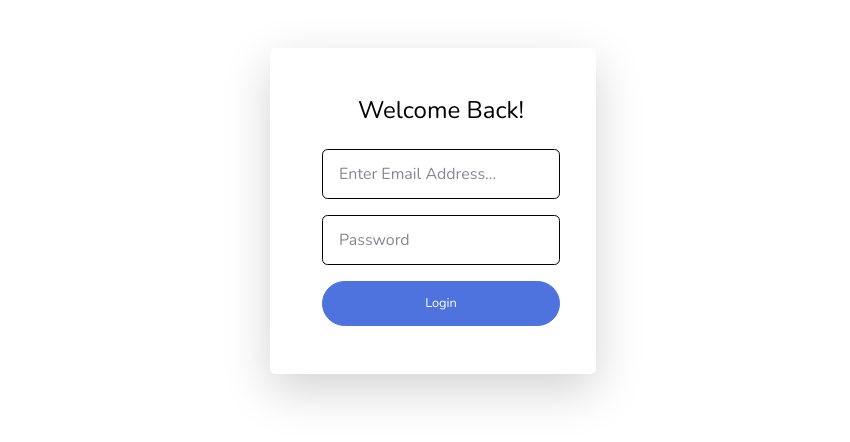
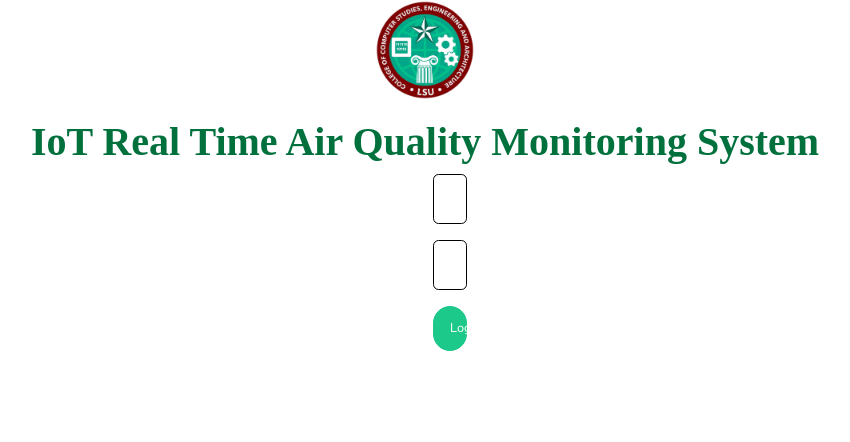
Before and after one commit to K34NTA/airQuality, a PHP site: page /airQuality/login/index.php in a window 1280 px wide. Shown: the top 442 px of the page, without its empty margins (215-1065 px from the left). Run offline with PHP 8.4, Linux system fonts and the light colour scheme; a stand-in replaces the project's code that opens the database connection; some libraries are stand-ins or nearby versions.

Commit message:
updating the css template

```diff
--- a/login/index.php
+++ b/login/index.php
@@ -26,16 +26,23 @@
     <div class="">
 
         <!-- Outer Row -->
-        <div class="row justify-content-center">
-                <div class="card o-hidden border-0 shadow-lg my-5">
+        <div class=" justify-content-center">
+            <div class="image-container" style="background-color:white;  width: 100%; height: 70px; ">
+                <center>
+                <img src="../assets/img/ccsea.png" alt="invoice" width="auto" height="100px" >
+                </center>
+            </div>
+                <div class="">
                     <div class="card-body p-0">
                         <!-- Nested Row within Card Body -->
-                        <div class="row">
+                        <div class="">
                                 <div class="p-5">
                                     <div class="text-center">
-                                        <h1 class="h4 text-gray-900 mb-4">Welcome Back!</h1>
+                                        <h1 style="color:#00703C;">
+                                            <strong style="font-family: none;">IoT Real Time Air Quality Monitoring System</strong>
+                                        </h1>
                                     </div>
-                                    <form class="user" action="logincode.php" method="POST">
+                                    <form class="user" action="logincode.php" method="POST" style="padding-left: 600px;padding-right: 600px;">
                                         <div class="form-group">
                                             <input type="email" class="form-control form-control-user" name="email" id="exampleInputEmail" aria-describedby="emailHelp" placeholder="Enter Email Address...">
                                         </div>
@@ -48,7 +55,7 @@
                                                 <label class="custom-control-label" for="customCheck">Remember Me</label>
                                             </div>
                                         </div> -->
-                                        <button type="submit" name="login_btn" class="btn btn-primary btn-user btn-block">Login</button>
+                                        <button type="submit" name="login_btn" class="btn btn-success btn-user btn-block">Login</button>
                                     </form>
                                 </div>
                             </div>
```
Also changed, not shown: assets/css/sb-admin-2.css.
